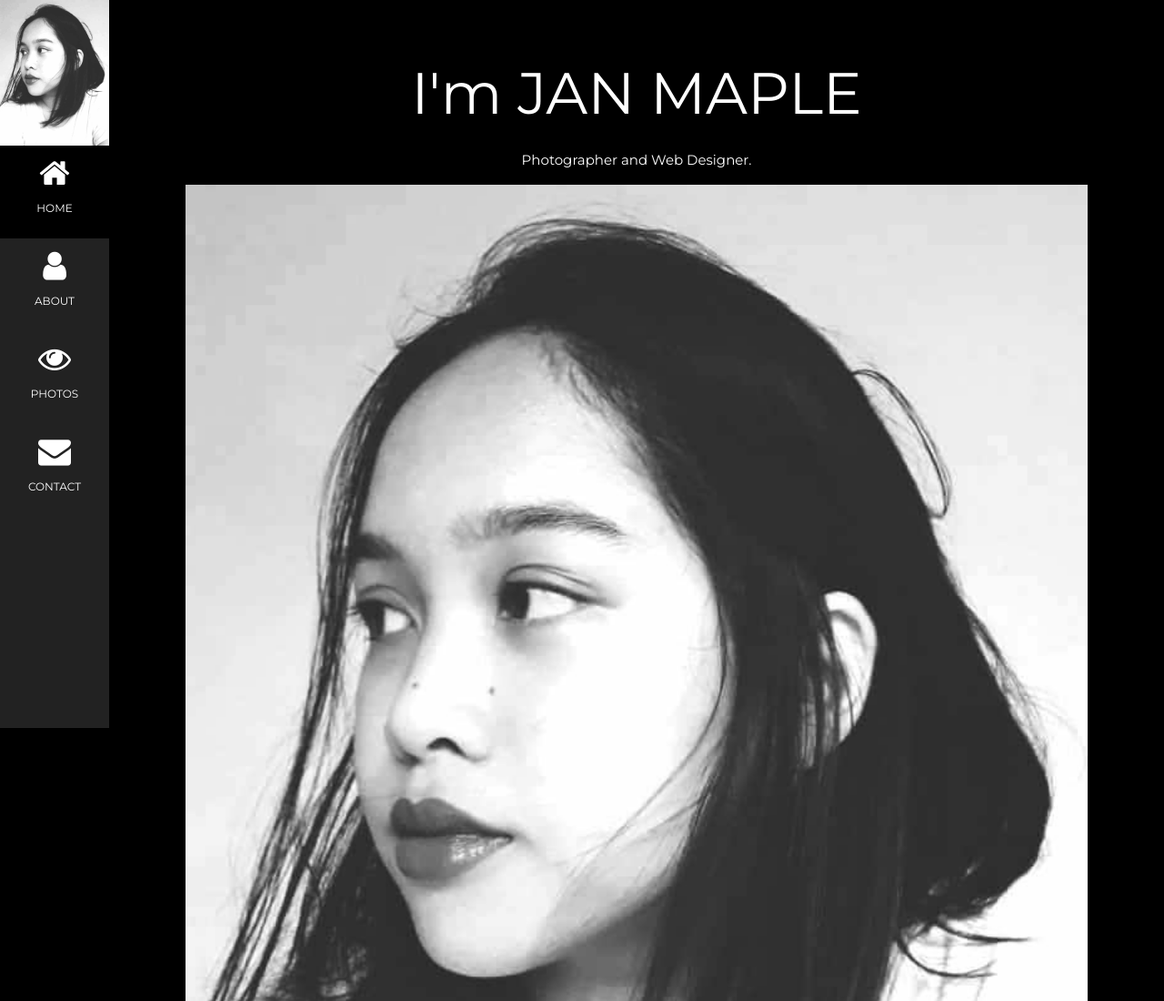
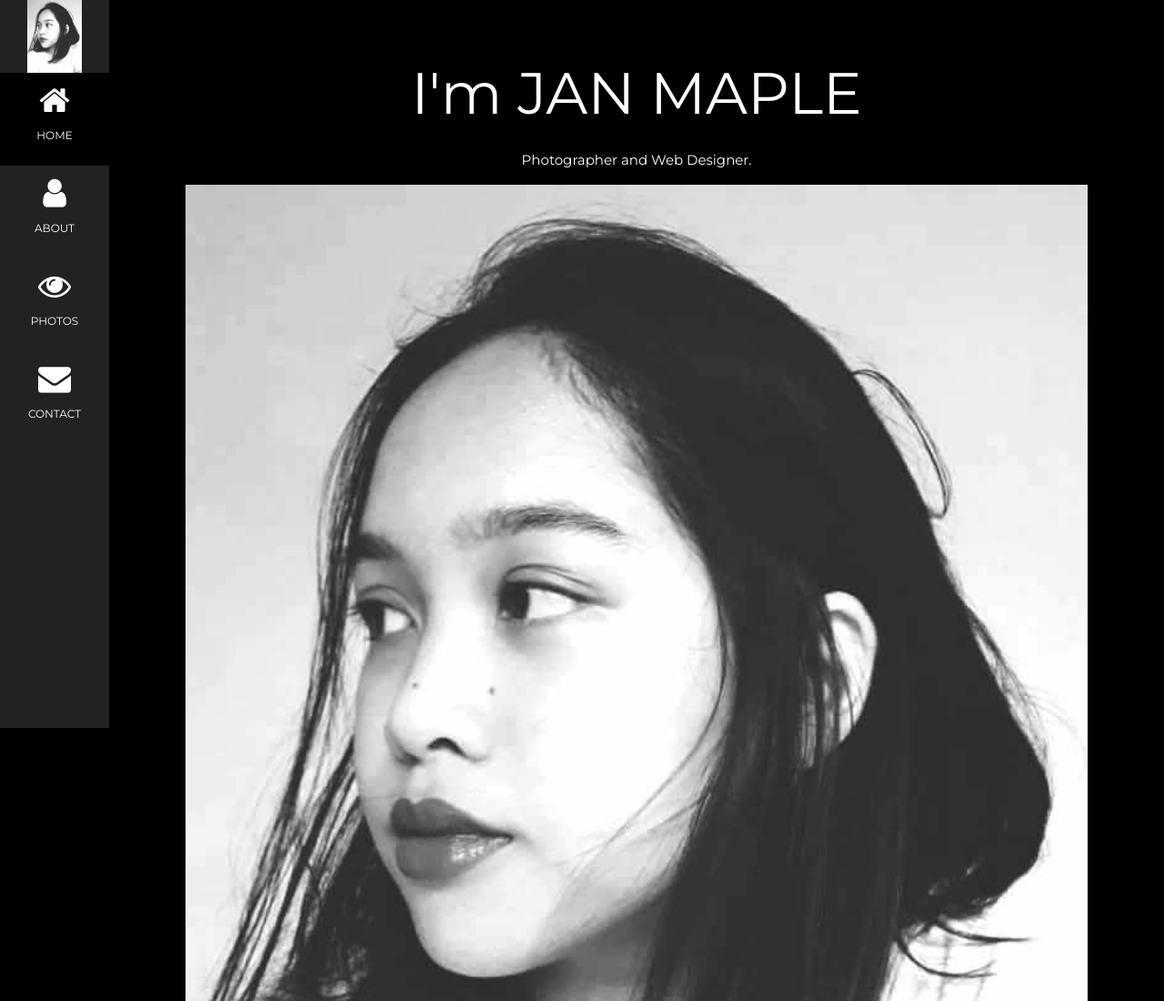
Before and after one commit to JanStrawberryMaple/website, a plain HTML site: page index.html in a window 1280 px wide. Shown: the top 1100 px of the page at 91% size. Drawn offline with nearby package versions, Linux system fonts and the light colour scheme.

Commit message:
Update index.html

```diff
--- a/index.html
+++ b/index.html
@@ -16,7 +16,7 @@
 
   <nav class="w3-sidebar w3-bar-block w3-small w3-hide-small w3-center">
 
-    <img src="S.jpg" style="width:100%">
+    <img src="S.jpg" style="width:50%">
     <a href="#" class="w3-bar-item w3-button w3-padding-large w3-black">
       <i class="fa fa-home w3-xxlarge"></i>
       <p>HOME</p>
@@ -44,9 +44,9 @@
     </div>
   </div>
 
-  <!-- Page Content -->
+
   <div class="w3-padding-large" id="main">
-    <!-- Header/Home -->
+
     <header class="w3-container w3-padding-32 w3-center w3-black" id="home">
       <h1 class="w3-jumbo"><span class="w3-hide-small">I'm</span> JAN MAPLE</h1>
       <p>Photographer and Web Designer.</p>
```
